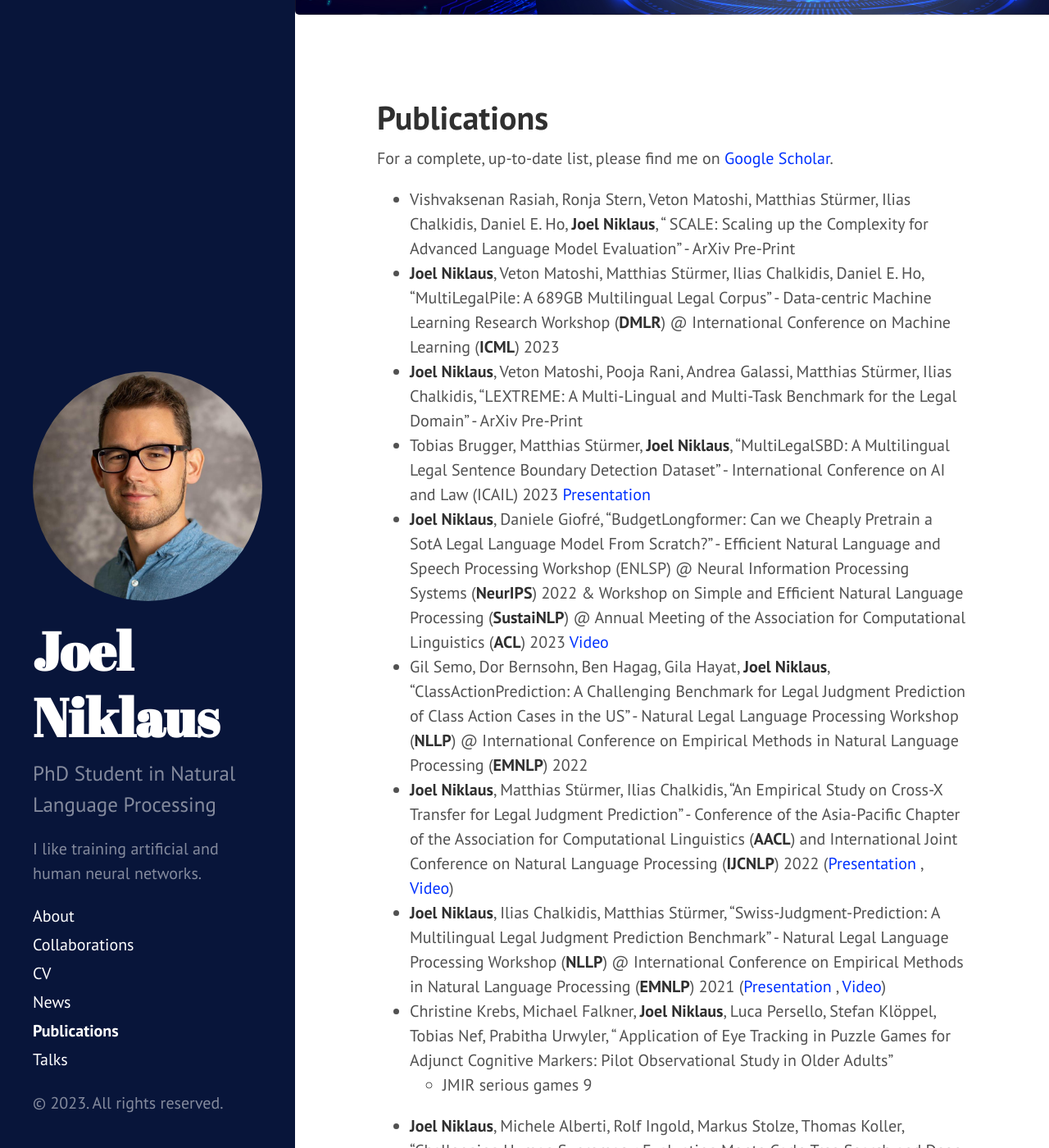
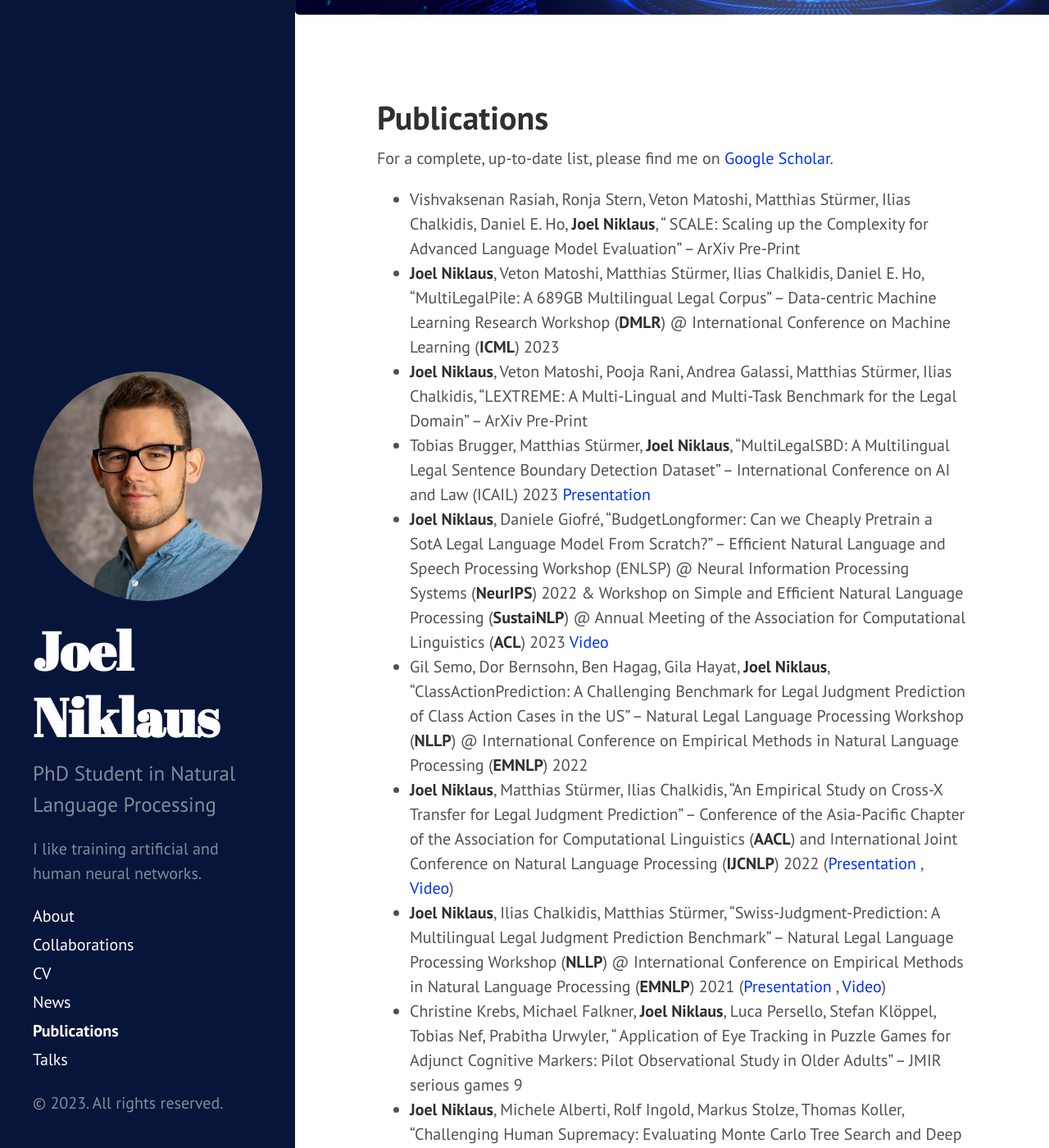
Before and after one commit to JoelNiklaus/joelniklaus.github.io, a Jekyll site: the page built from _pages/publications.md, in a window 1280 px wide and 1400 px high, scrolled down 303 px. Shown: the whole window at 82% size. Built offline with Jekyll 4.4.1, drawn with Linux system fonts in a browser that asks for light colours; a style sheet for code colours, icons or effects is not loaded; some of the changed text lies outside the part shown.

Commit message:
reformatted

```diff
--- a/_pages/publications.md
+++ b/_pages/publications.md
@@ -9,42 +9,42 @@ For a complete, up-to-date list, please find me
 on [Google Scholar](https://scholar.google.com/citations?user=qJ8iricAAAAJ).
 
 * Vishvaksenan Rasiah, Ronja Stern, Veton Matoshi, Matthias Stürmer, Ilias Chalkidis, Daniel E. Ho, **Joel Niklaus**, "
-  SCALE: Scaling up the Complexity for Advanced Language Model Evaluation" - ArXiv Pre-Print
+  SCALE: Scaling up the Complexity for Advanced Language Model Evaluation" – ArXiv Pre-Print
 * **Joel Niklaus**, Veton Matoshi, Matthias Stürmer, Ilias Chalkidis, Daniel E. Ho, "MultiLegalPile: A 689GB
-  Multilingual Legal Corpus" - Data-centric Machine Learning Research Workshop (**DMLR**) @ International Conference on
+  Multilingual Legal Corpus" – Data-centric Machine Learning Research Workshop (**DMLR**) @ International Conference on
   Machine Learning (**ICML**) 2023
 * **Joel Niklaus**, Veton Matoshi, Pooja Rani, Andrea Galassi, Matthias Stürmer, Ilias Chalkidis, "LEXTREME: A
-  Multi-Lingual and Multi-Task Benchmark for the Legal Domain" - ArXiv Pre-Print
+  Multi-Lingual and Multi-Task Benchmark for the Legal Domain" – ArXiv Pre-Print
 * Tobias Brugger, Matthias Stürmer, **Joel Niklaus**, "MultiLegalSBD: A Multilingual Legal Sentence Boundary Detection
-  Dataset" - International Conference on AI and Law (ICAIL)
+  Dataset" – International Conference on AI and Law (ICAIL)
   2023 [Presentation](https://docs.google.com/presentation/d/1ccDJEsJPxu62CzAYo7v6IfW0sLaOWBjYz3oTZm_Epko/edit?usp=sharing)
 * **Joel Niklaus**, Daniele Giofré, "BudgetLongformer: Can we Cheaply Pretrain a SotA Legal Language Model From
-  Scratch?" - Efficient Natural Language and Speech Processing Workshop (ENLSP) @ Neural Information Processing
+  Scratch?" – Efficient Natural Language and Speech Processing Workshop (ENLSP) @ Neural Information Processing
   Systems (**NeurIPS**) 2022 & Workshop on Simple and Efficient Natural Language Processing (**SustaiNLP**) @ Annual
   Meeting of the Association for Computational Linguistics (**ACL**)
   2023 [Video](https://recorder-v3.slideslive.com/?share=76454&s=f045ba56-af85-4c8d-ac5c-f00b0c7e3b23)
 * Gil Semo, Dor Bernsohn, Ben Hagag, Gila Hayat, **Joel Niklaus**, "ClassActionPrediction: A Challenging Benchmark for
-  Legal Judgment Prediction of Class Action Cases in the US" - Natural Legal Language Processing Workshop (**NLLP**) @
+  Legal Judgment Prediction of Class Action Cases in the US" – Natural Legal Language Processing Workshop (**NLLP**) @
   International Conference on Empirical Methods in Natural Language Processing (**EMNLP**) 2022
 * **Joel Niklaus**, Matthias Stürmer, Ilias Chalkidis, "An Empirical Study on Cross-X Transfer for Legal Judgment
-  Prediction" - Conference of the Asia-Pacific Chapter of the Association for Computational Linguistics (**AACL**) and
+  Prediction" – Conference of the Asia-Pacific Chapter of the Association for Computational Linguistics (**AACL**) and
   International Joint Conference on Natural Language Processing (**IJCNLP**)
   2022 ([Presentation](https://docs.google.com/presentation/d/1oj14b80z03s5qpHrgfeR4-rRNl4vdEnKDiZ0qV9yJtk/edit?usp=sharing)
   , [Video](https://youtu.be/_swVKrF3lFA))
 * **Joel Niklaus**, Ilias Chalkidis, Matthias Stürmer, "Swiss-Judgment-Prediction: A Multilingual Legal Judgment
-  Prediction Benchmark" - Natural Legal Language Processing Workshop (**NLLP**) @ International Conference on Empirical
+  Prediction Benchmark" – Natural Legal Language Processing Workshop (**NLLP**) @ International Conference on Empirical
   Methods in Natural Language Processing (**EMNLP**)
   2021 ([Presentation](https://drive.google.com/file/d/1p68rB4A-EmirVqjvzPnmGNUo1qTqNxUI/view?usp=sharing)
   , [Video](https://youtu.be/nfGbywb2wHI))
 * Christine Krebs, Michael Falkner, **Joel Niklaus**, Luca Persello, Stefan Klöppel, Tobias Nef, Prabitha Urwyler, "
   Application of Eye Tracking in Puzzle Games for Adjunct Cognitive Markers: Pilot Observational Study in Older Adults"
-  - JMIR serious games 9
+  – JMIR serious games 9
 * **Joel Niklaus**, Michele Alberti, Rolf Ingold, Markus Stolze, Thomas Koller, "Challenging Human Supremacy: Evaluating
-  Monte Carlo Tree Search and Deep Learning for the Trick Taking Card Game Jass" - Reinforcement Learning in Games (**
+  Monte Carlo Tree Search and Deep Learning for the Trick Taking Card Game Jass" – Reinforcement Learning in Games (**
   RLG**) @ Association for the Advancement of Artificial Intelligence (**AAAI**) 2020 & International Conference on
   Artificial Intelligence and Soft Computing (**ICAISC**) 2020
 * **Joel Niklaus**, Michele Alberti, Vinay Pondenkandath, Rolf Ingold, Marcus Liwicki, "Survey of Artificial
-  Intelligence for Card Games and Its Application to the Swiss Game Jass" - Swiss Conference on Data Science (**SDS**)
+  Intelligence for Card Games and Its Application to the Swiss Game Jass" – Swiss Conference on Data Science (**SDS**)
   2019
 * Zhongliang Zhao, Jose Carrera, **Joel Niklaus**, Torsten Braun, "Machine Learning-Based Real-Time Indoor Landmark
-  Localization" - International Conference on Wired/Wireless Internet Communication (**WWIC**) 2018
+  Localization" – International Conference on Wired/Wireless Internet Communication (**WWIC**) 2018
```
